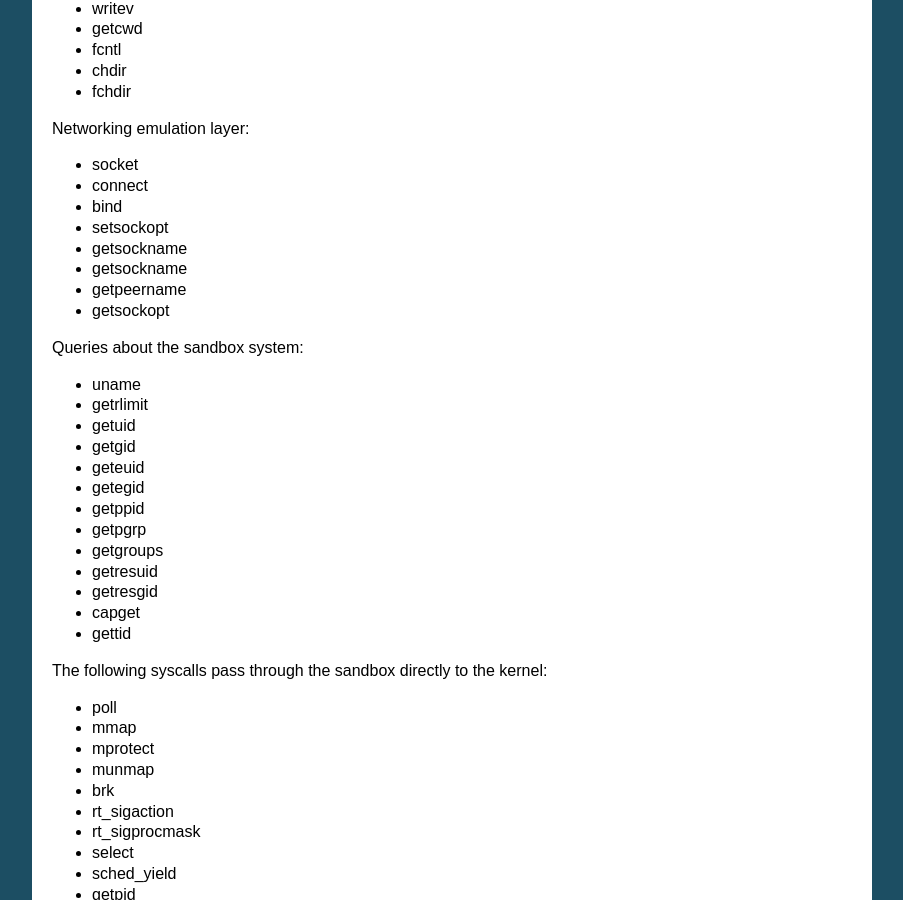
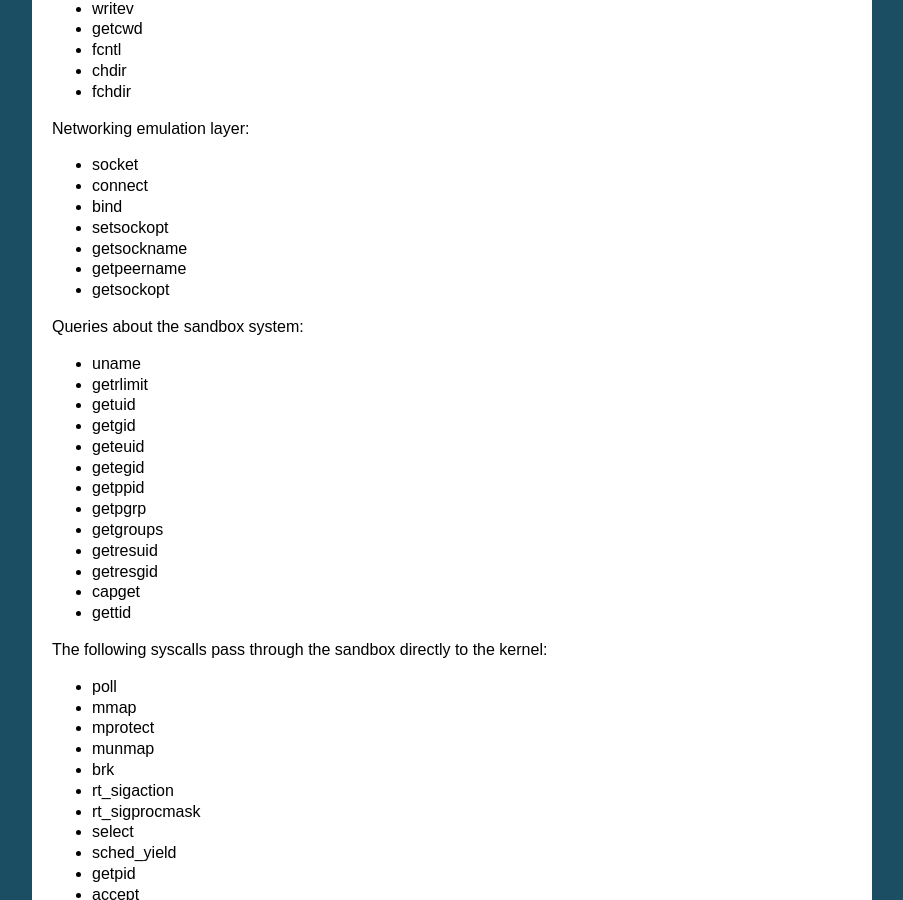
Before and after one commit to codius-deprecated/codius-sandbox, a Sphinx documentation site: the page built from doc/syscalls.rst, in a window 1280 px wide and 900 px high, scrolled down 479 px. Shown: the whole window, without its empty margins (198-1101 px from the left). Built offline with Sphinx 7.4.7, drawn with Linux system fonts in a browser that asks for light colours.

Commit message:
dedup getsockname

```diff
--- a/doc/syscalls.rst
+++ b/doc/syscalls.rst
@@ -32,7 +32,6 @@
 - connect
 - bind
 - setsockopt
-- getsockname
 - getsockname
 - getpeername
 - getsockopt
```
